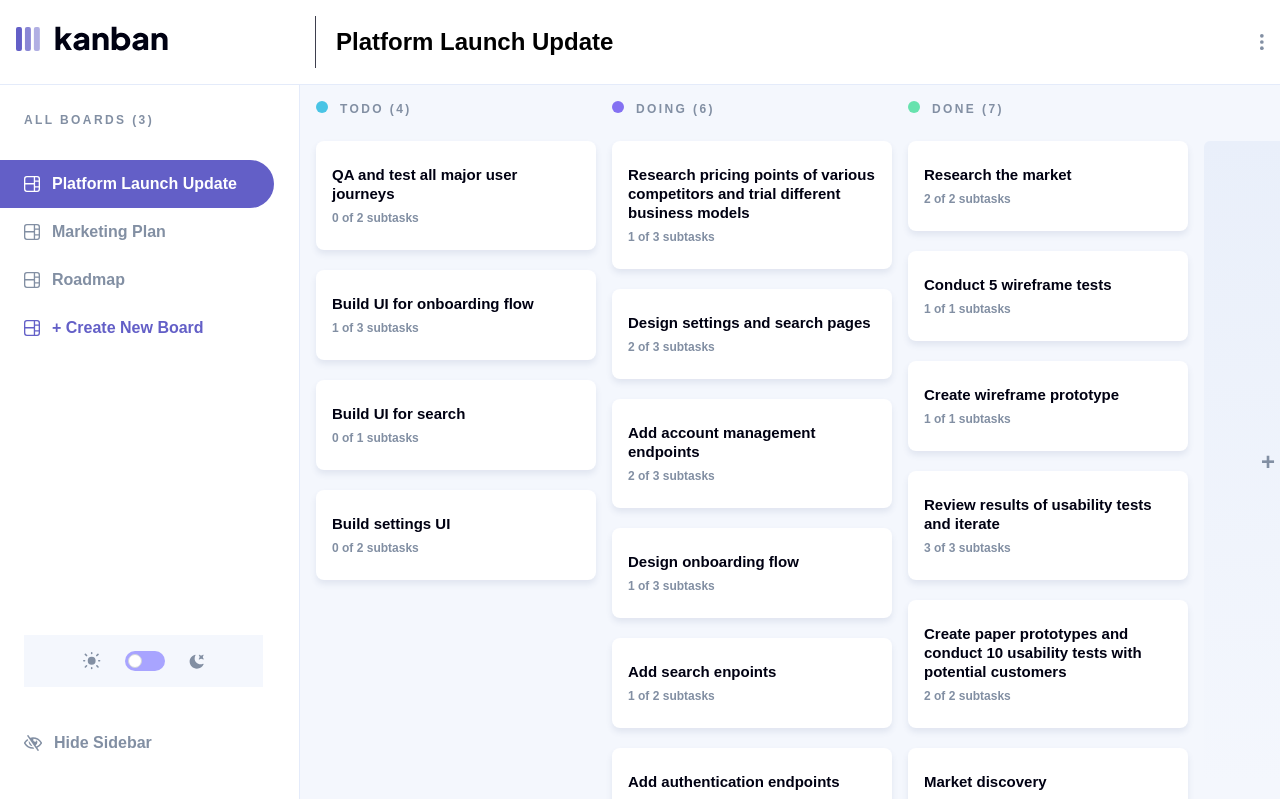
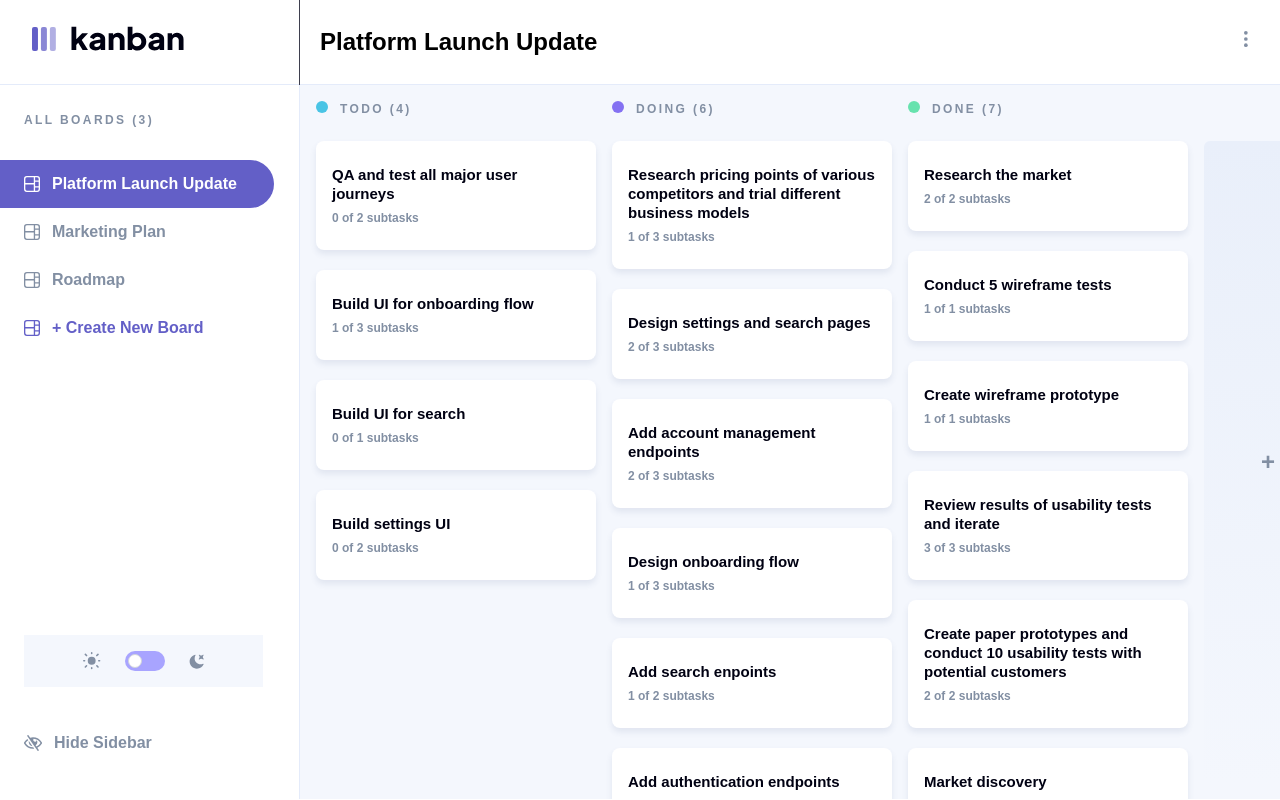
Before and after one commit to rohald89/kanban, a Next.js app: page / in a window 1280 px wide. Built offline with nearby package versions, Linux system fonts and the light colour scheme.

Commit message:
created the EditButton component for the menu to edit and delete tasks and boards

```diff
--- a/src/components/Board/NewColumn.jsx
+++ b/src/components/Board/NewColumn.jsx
@@ -5,9 +5,9 @@ const NewColumn = () => {
   const [openModal, setOpenModal] = useState(false);
   return (
     <>
-        <button className="mt-10 flex items-center justify-center min-w-[280px] rounded-md bg-gradient-to-b from-[#E9EFFA] dark:from-[#2b2c373f] to-[rgba(233, 239, 250, 0.5)] dark:to-[#2b2c371f]"
+        <button className="heading-xl text-mediumGrey transition duration-400 hover:text-mainPurple mt-10 flex items-center justify-center min-w-[280px] rounded-md bg-gradient-to-b from-[#E9EFFA] dark:from-[#2b2c373f] to-[rgba(233, 239, 250, 0.5)] dark:to-[#2b2c371f]"
         onClick={() => setOpenModal(true)}>
-            <h2 className="heading-xl text-mediumGrey">+ New Column</h2>
+            + New Column
         </button>
         <Modal show={openModal} onClose={() => setOpenModal(false)}>
             NEW COLUMN MODAL
--- a/src/components/Header/Header.jsx
+++ b/src/components/Header/Header.jsx
@@ -1,10 +1,12 @@
 import Modal from "@components/Modal";
+import { AnimatePresence, motion } from "framer-motion";
 import { useTheme } from "next-themes"
 import Image from "next/image";
 import { useState } from "react";
 import useWindowSize from "@hooks/useWindowSize";
 import AddNewTask from "./AddNewTask";
 import { useBoards } from "@src/context";
+import EditButton from "@components/shared/EditButton";
 
 const Header = ({ sidebarVisible }) => {
   const {width} = useWindowSize();
@@ -12,9 +14,28 @@ const Header = ({ sidebarVisible }) => {
   const { currentBoard } = useBoards();
   const {theme} = useTheme();
 
+  const logoAnimation = {
+    closed: {
+        width: 200,
+        transition: {
+            duration: 0.1,
+            ease: 'easeInOut',
+            delay: 0,
+        }
+    },
+    open: {
+        width: 300,
+        transition: {
+            duration: 0.1,
+            ease: "easeInOut",
+            delay: 0.2,
+        }
+    },
+  }
   return (
-    <header className="p-4 flex bg-white justify-between items-center border-b border-lightGreyLine dark:bg-darkGrey dark:text-white dark:border-darkGreyLine">
+    <header className="h-[85px] flex bg-white justify-between items-center border-b border-lightGreyLine dark:bg-darkGrey dark:text-white dark:border-darkGreyLine">
         <div className="flex items-center ">
+            <AnimatePresence>
             {
                 width <= 768 ? (
                     <>
@@ -35,19 +56,23 @@ const Header = ({ sidebarVisible }) => {
                     </>
                 ) : (
                     <>
-                    <div className={`${sidebarVisible ? 'w-[300px]' : 'w-[200px]'} py-2.5 box-border transition border-r border-r-darkGreyLine`}>
+                        <motion.div
+                            variants={logoAnimation}
+                            initial="open"
+                            animate={sidebarVisible ? "open" : "closed"}
+                            className={`p-8 box-border transition-all ease border-r border-r-darkGreyLine`}>
                             <Image src={theme === 'dark' ? "/logo-light.svg" : "/logo-dark.svg"} alt="kanban logo" height={25} width={152}  />
-                    </div>
+                        </motion.div>
                         <h2 className="heading-lg ml-5 mr-2">{currentBoard.name}</h2>
                     </>
                 )
             }
-
+            </AnimatePresence>
 
         </div>
-        <div className="flex items-center gap-4">
+        <div className="flex items-center gap-4 p-8">
             <AddNewTask />
-            <Image src="/icon-vertical-ellipsis.svg" height={16} width={4} />
+            <EditButton type="board" className="bottom-0 left-0 -translate-x-full translate-y-28"/>
         </div>
     </header>
   )
--- a/src/components/Modal/Modal.js
+++ b/src/components/Modal/Modal.js
@@ -30,7 +30,6 @@ const Modal = (props) => {
       opacity: 1,
       transition: {
         duration: 0.3,
-        // delayChildren: -0.1,
       },
     },
   };
--- a/src/components/Sidebar/Sidebar.jsx
+++ b/src/components/Sidebar/Sidebar.jsx
@@ -7,8 +7,10 @@ const Sidebar = ({ showSidebar, setShowSidebar}) => {
   const {width} = useWindowSize();
   if (width < 768) return null;
 
+
+
   return (
-        <div className={`pb-28 flex flex-col items-start py-7 border-r bg-white  border-lightGreyLine dark:bg-darkGrey dark:border-darkGreyLine transition-all ease duration-200 ${showSidebar ? 'translate-x-0 w-[300px]' : '-translate-x-[300px] w-0'}`}>
+        <div className={`pb-28 flex flex-col items-start py-7 border-r bg-white  border-lightGreyLine dark:bg-darkGrey dark:border-darkGreyLine transition-all ease linear duration-300 ${showSidebar ? 'translate-x-0 w-[300px]' : '-translate-x-[300px] w-0'}`}>
             <BoardContainer/>
             <ThemeToggle />
             <SidebarToggle show={showSidebar} setShow={setShowSidebar}/>
--- /dev/null
+++ b/src/components/shared/EditButton.jsx
@@ -0,0 +1,47 @@
+import Image from "next/image"
+import { useRef, useState } from "react";
+import { motion } from "framer-motion";
+import useOnClickOutside from "@hooks/useOnClickOutside";
+
+const EditButton = ({type, className=''}) => {
+  const [showMenu, setShowMenu] = useState(false);
+  const menuRef = useRef();
+  useOnClickOutside(menuRef, () => setShowMenu(false));
+
+  const menuVariations = {
+    closed: {
+        opacity: 0,
+        transition: {
+            duration: 0.2,
+            ease: "easeInOut",
+            delay: 0,
+        }
+    },
+    open: {
+        opacity: 1,
+        transition: {
+            duration: 0.2,
+            ease: "easeInOut",
+        }
+    }
+}
+
+  return (
+    <div className="relative">
+        <button onClick={() => setShowMenu(!showMenu)}>
+            <Image src="/icon-vertical-ellipsis.svg" height={16} width={4} />
+        </button>
+        <motion.div
+            ref={menuRef}
+            variants={menuVariations}
+            initial="closed"
+            animate={showMenu ? "open" : "closed"}
+            className={`${className} space-y-4 absolute body-lg rounded p-4 w-48 shadow-main capitalize bg-white dark:bg-veryDarkGrey`}
+        >
+            <p className="text-mediumGrey">Edit {type}</p>
+            <p className="text-mainRed">Delete {type}</p>
+        </motion.div>
+    </div>
+  )
+}
+export default EditButton
--- a/tailwind.config.js
+++ b/tailwind.config.js
@@ -35,6 +35,7 @@ module.exports = {
       },
       boxShadow: {
         main: "0px 4px 6px rgba(54, 78, 126, 0.101545)",
+        secondary: "0px 10px 20px rgba(54, 78, 126, 0.25)",
       },
     },
   },
```
Lines whose indentation alone changed are shown as unchanged.
